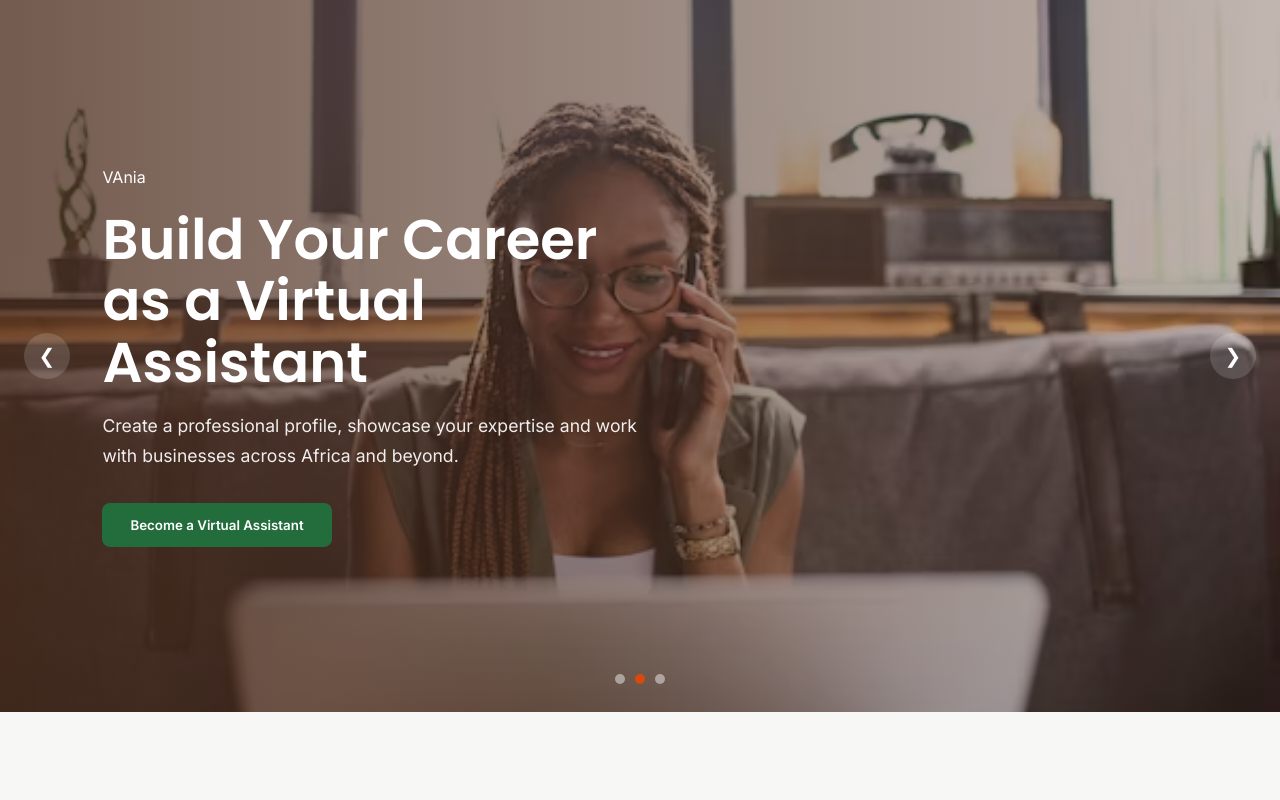
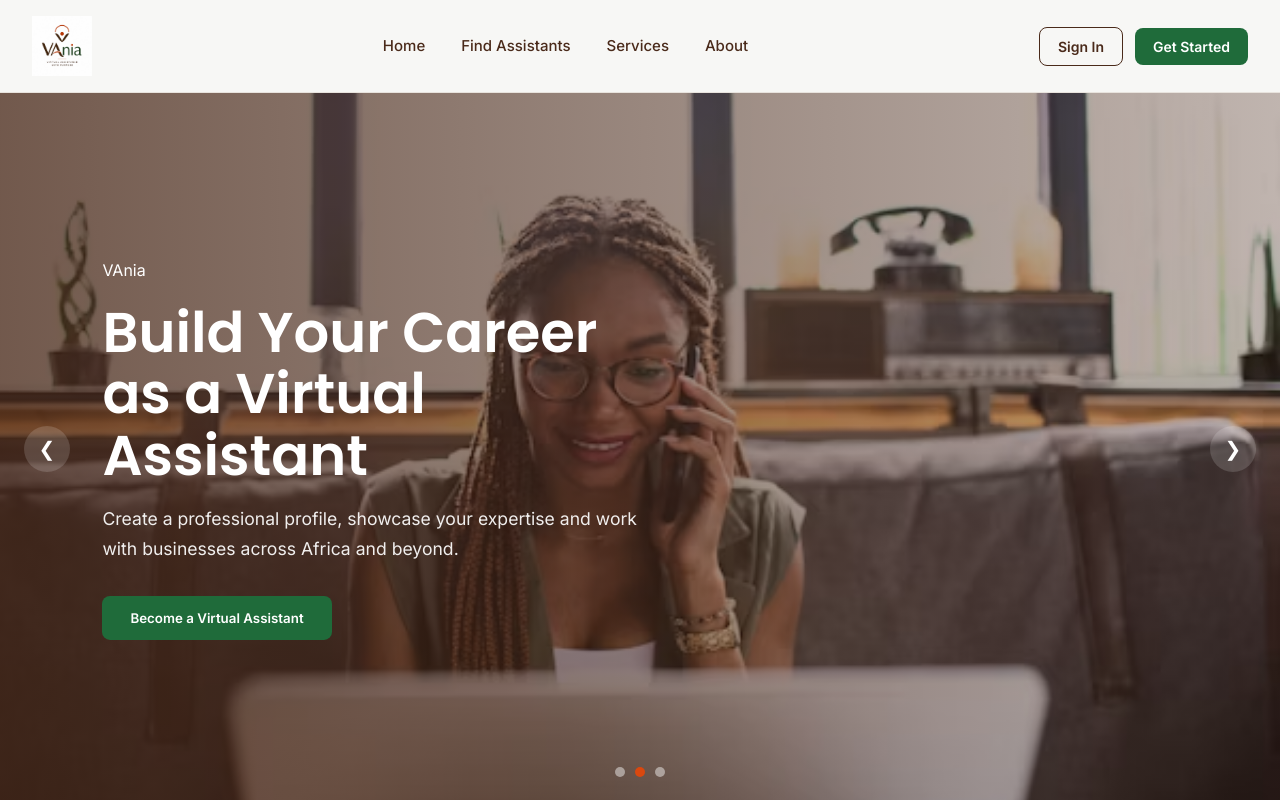
Before and after one commit to Marthakwamboka8/VAnia, a React (Vite) app: page / in a window 1280 px wide. Shown: the top 800 px of the page. Built offline with nearby package versions, Linux system fonts and the light colour scheme.

Commit message:
Fix homepage routing

```diff
--- a/src/App.jsx
+++ b/src/App.jsx
@@ -1,15 +1,16 @@
 import { BrowserRouter, Routes, Route } from "react-router-dom";
 import Home from "./pages/Home";
-import HeroCarousel from "./components/home/HeroCarousel";
 import About from "./pages/About";
 
 function App() {
   return (
     <BrowserRouter>
       <Routes>
-        <Route path="/" element={<HeroCarousel/>}/>
+
         <Route path="/" element={<Home />} />
-        <Route path="/about" element={<About/>}/>
+
+        <Route path="/about" element={<About />} />
+
       </Routes>
     </BrowserRouter>
   );
```
